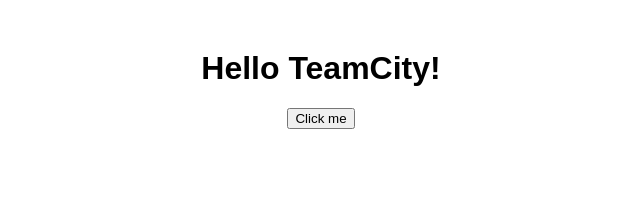
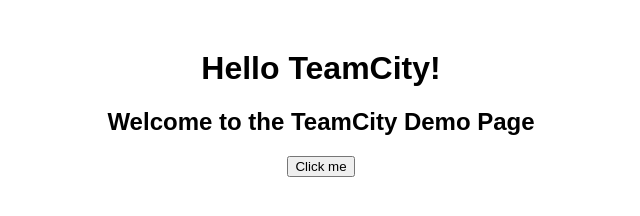
Before and after one commit to JKeekels/JKeekels, a plain HTML site: page index.html in a window 1280 px wide. Shown: the whole page, without its empty margins (319-959 px from the left). Drawn offline with Linux system fonts and the light colour scheme.

Commit message:
made new branch and added h2 sentence

```diff
--- a/index.html
+++ b/index.html
@@ -9,6 +9,7 @@
 <body>
 
     <h1>Hello TeamCity!</h1>
+    <h2>Welcome to the TeamCity Demo Page</h2>
 
     <button onclick="showMessage()">
         Click me
```
